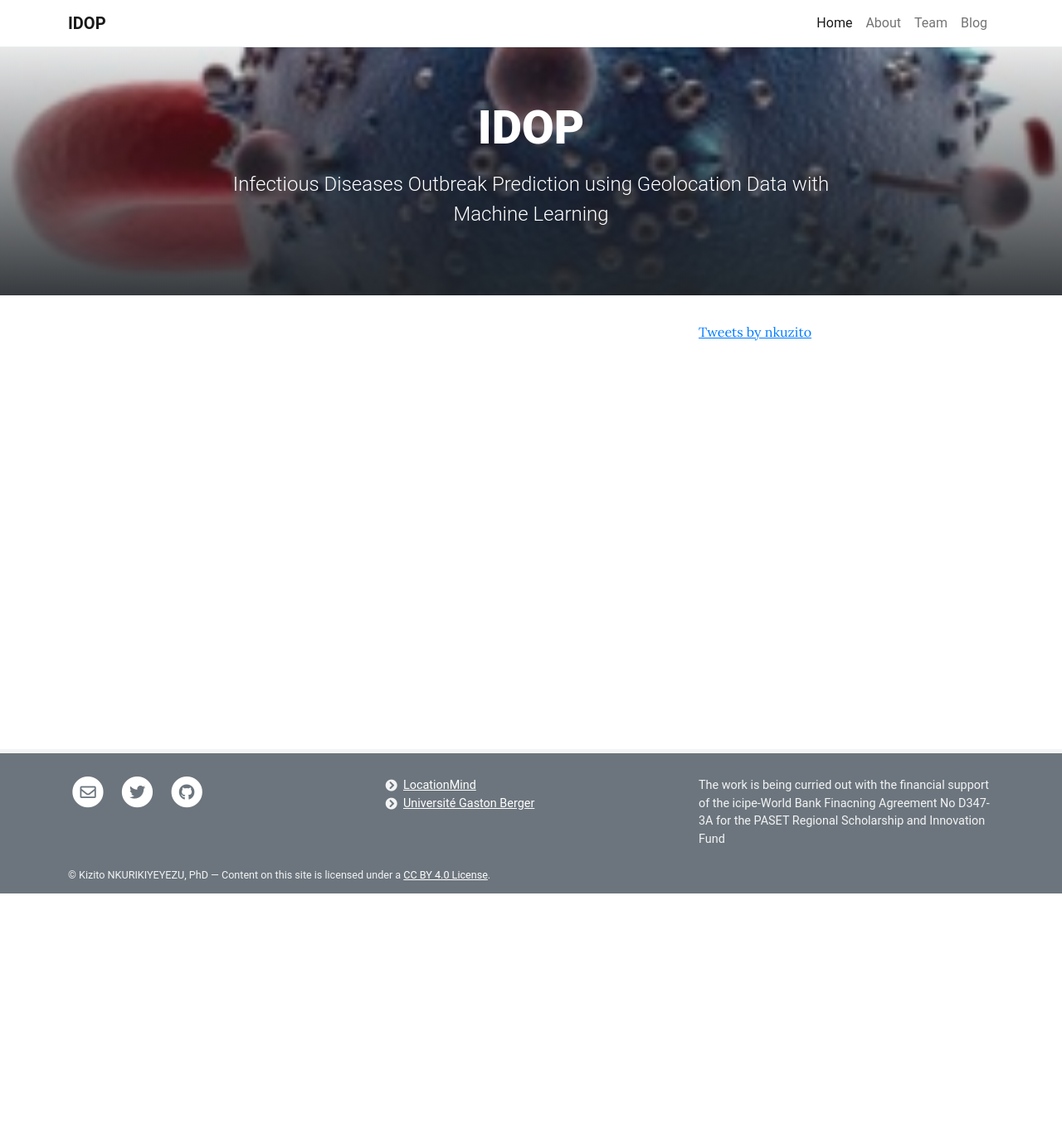
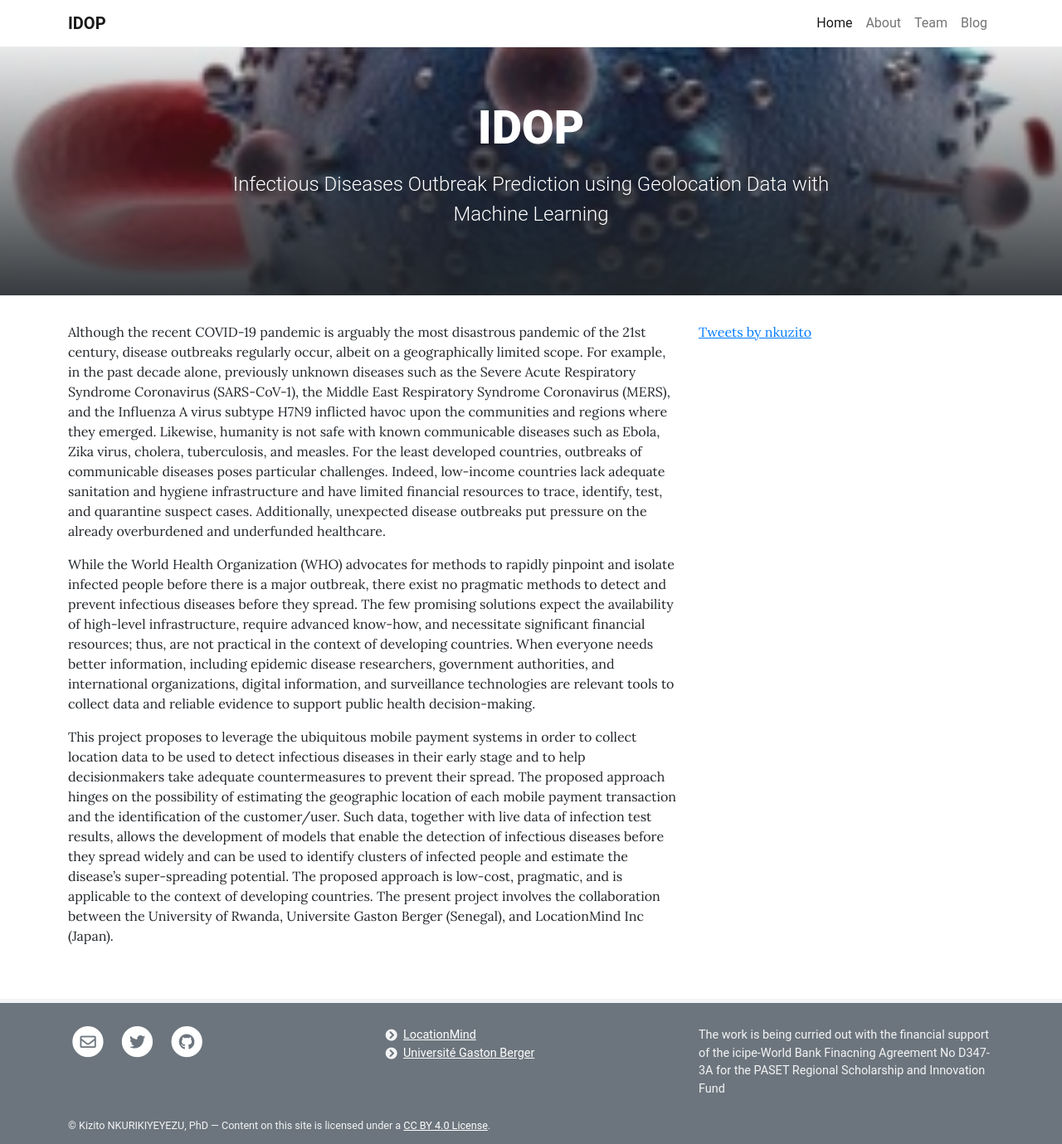
Before and after one commit to qiriro/idop, a Jekyll site: the page built from pages/home.md, in a window 1280 px wide. Shown: the whole page at 83% size. Built offline with Jekyll 4.4.1, drawn with Linux system fonts in a browser that asks for light colours; comment, search, counter and statistics services are not loaded; before the commit the page ends 1077 px from its top, so only the background shows below that.

Commit message:
add the about information

```diff
--- a/pages/home.md
+++ b/pages/home.md
@@ -5,3 +5,28 @@ description: Infectious Diseases Outbreak Prediction using Geolocation Data with
 background: /assets/theme/images/background/infection-disease.jpeg
 permalink: /
 ---
+Although the recent COVID-19 pandemic is arguably the most disastrous pandemic of the 21st
+century, disease outbreaks regularly occur, albeit on a geographically limited scope. For
+example, in the past decade alone, previously unknown diseases such as the Severe Acute
+Respiratory Syndrome Coronavirus (SARS-CoV-1), the Middle East Respiratory Syndrome
+Coronavirus (MERS), and the Influenza A virus subtype H7N9 inflicted havoc upon the
+communities and regions where they emerged. Likewise, humanity is not safe with known
+communicable diseases such as Ebola, Zika virus, cholera, tuberculosis, and measles.
+For the least developed countries, outbreaks of communicable diseases poses particular
+challenges. Indeed, low-income countries lack adequate sanitation and hygiene infrastructure
+and have limited financial resources to trace, identify, test, and quarantine suspect cases.
+Additionally, unexpected disease outbreaks put pressure on the already overburdened and
+underfunded healthcare.
+
+While the World Health Organization (WHO) advocates for methods to rapidly pinpoint
+and isolate infected people before there is a major outbreak, there exist no pragmatic methods
+to detect and prevent infectious diseases before they spread. The few promising solutions
+expect the availability of high-level infrastructure, require advanced know-how, and
+necessitate significant financial resources; thus, are not practical in the context of developing
+countries. When everyone needs better information, including epidemic disease researchers,
+government authorities, and international organizations, digital information, and surveillance
+technologies are relevant tools to collect data and reliable evidence to support public health
+decision-making.
+
+This project proposes to leverage the ubiquitous mobile payment systems in order to collect
+location data to be used to detect infectious diseases in their early stage and to help decisionmakers take adequate countermeasures to prevent their spread. The proposed approach hinges on the possibility of estimating the geographic location of each mobile payment transaction and the identification of the customer/user. Such data, together with live data of infection test results, allows the development of models that enable the detection of infectious diseases before they spread widely and can be used to identify clusters of infected people and estimate the disease’s super-spreading potential. The proposed approach is low-cost, pragmatic, and is applicable to the context of developing countries. The present project involves the collaboration between the University of Rwanda, Universite Gaston Berger (Senegal), and LocationMind Inc (Japan).
```
